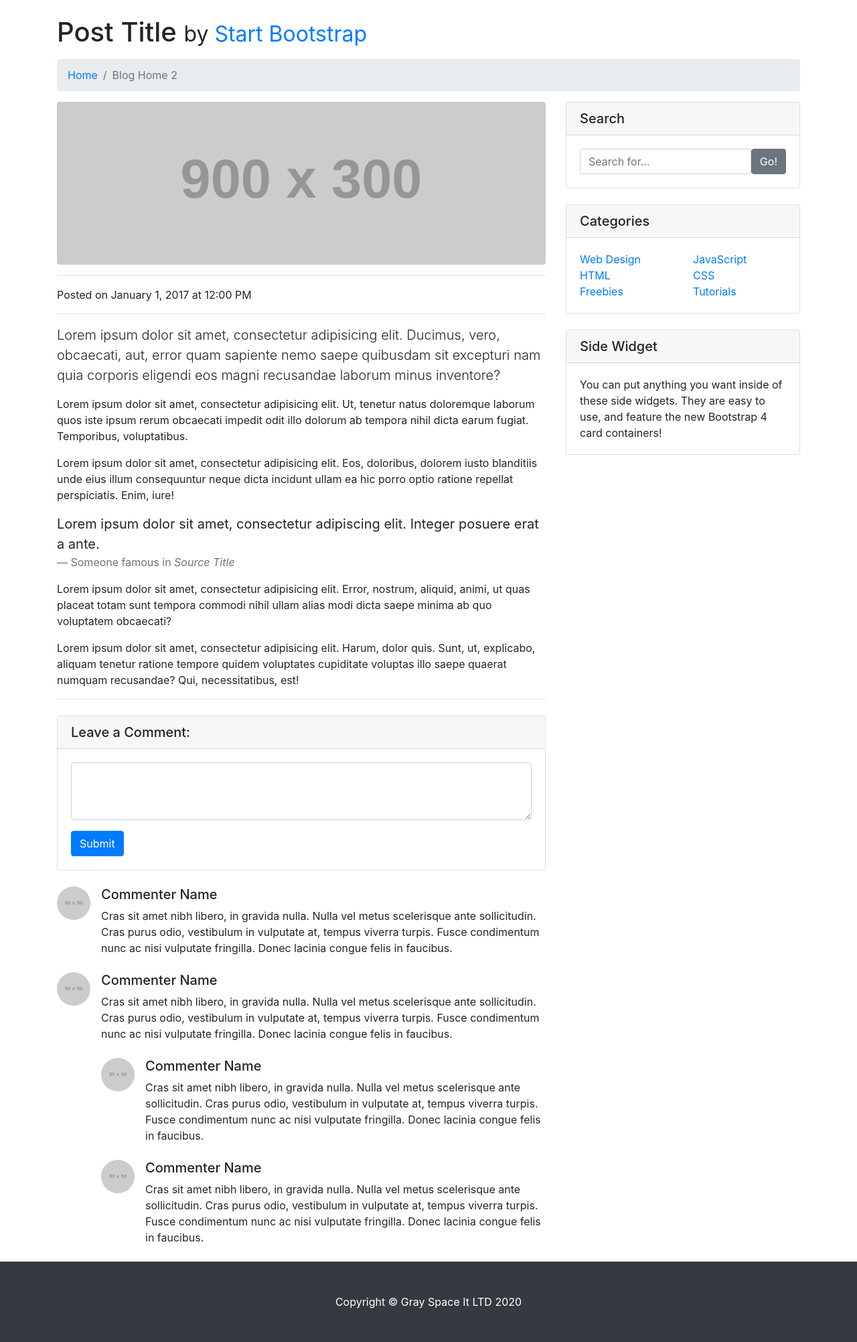
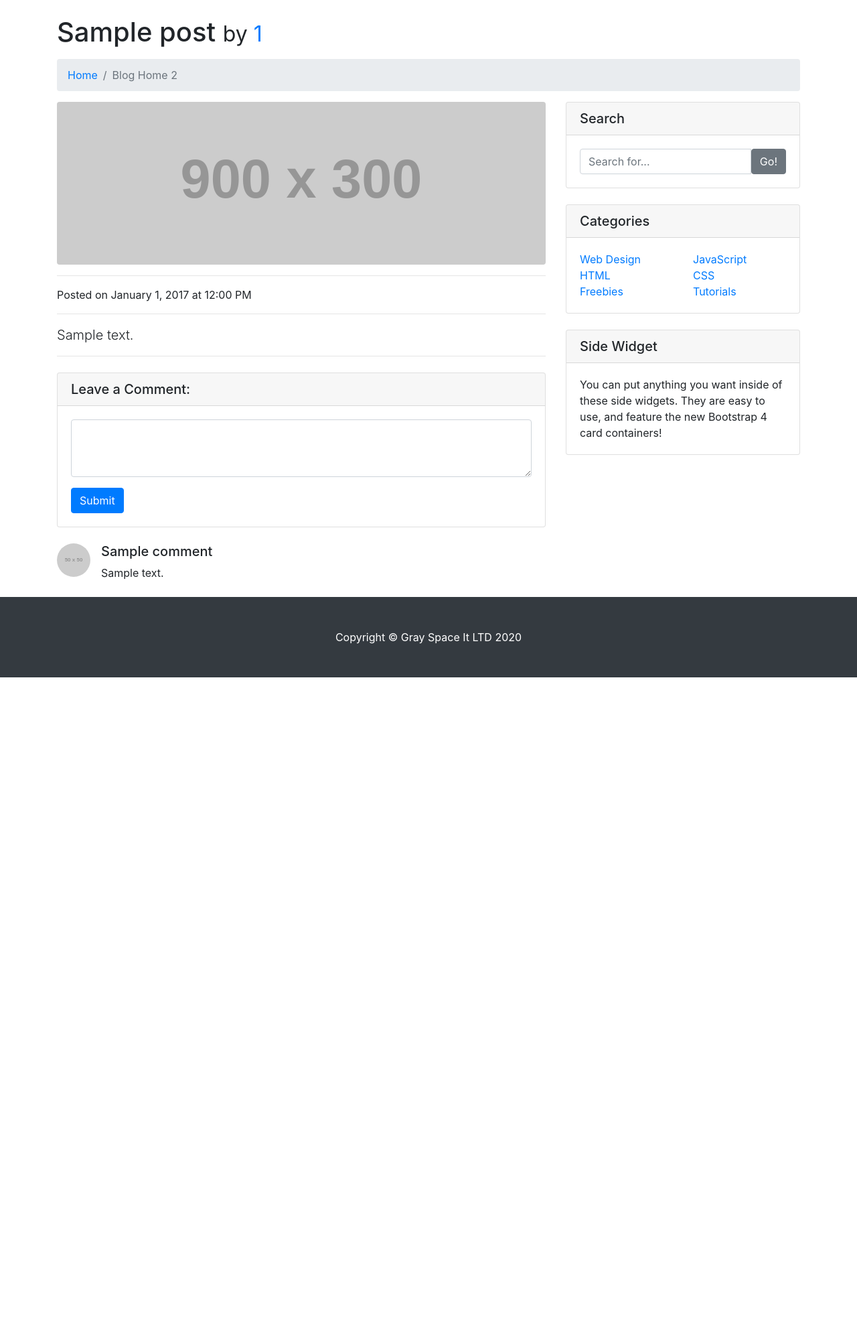
Before and after one commit to Rijoanul-Shanto/blog, a Django app: template posts/templates/blog-post.html in a window 1280 px wide. Shown: the part 56-2059 px from the top of the page at 67% size. After the commit the page ends 1067 px from the top, so only its background shows below. Run offline with Django 3.2, Linux system fonts and the light colour scheme; the template is opened without the code that fills it: most values are stand-ins (such as "Sample title", 1, 10 or a date in 2020); grey boxes labelled with a size stand in for pictures from a placeholder-image service; some libraries are stand-ins or nearby versions.

Commit message:
[ADD] Integrate JSON Placeholder
Json placeholder integrated
    - got posts details from JSON placeholder
    - got posts comments from JSON placeholder
    - toastr.js.map added

Resolves: #9

```diff
--- a/posts/templates/blog-listing.html
+++ b/posts/templates/blog-listing.html
@@ -28,13 +28,13 @@
                         <div class="col-lg-6">
                             <h2 class="card-title">{{ post.title }}</h2>
                             <p class="card-text">{{ post.body | truncatewords:30 }}</p>
-                            <a href="#" class="btn btn-primary">Read More &rarr;</a>
+                            <a href="{% url 'post_details'  post.id %}" class="btn btn-primary">Read More &rarr;</a>
                         </div>
                     </div>
                 </div>
                 <div class="card-footer text-muted">
                     Posted on January 1, 2017 by
-                    <a href="#">Start Bootstrap</a>
+                    <a href="#">{{ post.userId }}</a>
                 </div>
             </div>
         {% endfor %}
--- a/posts/templates/blog-post.html
+++ b/posts/templates/blog-post.html
@@ -6,9 +6,9 @@
     <div class="container">
 
         <!-- Page Heading/Breadcrumbs -->
-    <h1 class="mt-4 mb-3">Post Title
+        <h1 class="mt-4 mb-3">{{ post.title }}
             <small>by
-        <a href="#">Start Bootstrap</a>
+                <a href="#">{{ post.userId }}</a>
             </small>
         </h1>
 
@@ -35,22 +35,8 @@
                 <hr>
 
                 <!-- Post Content -->
-        <p class="lead">Lorem ipsum dolor sit amet, consectetur adipisicing elit. Ducimus, vero, obcaecati, aut, error quam sapiente nemo saepe quibusdam sit excepturi nam quia corporis eligendi eos magni recusandae laborum minus inventore?</p>
+                <p class="lead">{{ post.body }}</p>
 
-        <p>Lorem ipsum dolor sit amet, consectetur adipisicing elit. Ut, tenetur natus doloremque laborum quos iste ipsum rerum obcaecati impedit odit illo dolorum ab tempora nihil dicta earum fugiat. Temporibus, voluptatibus.</p>
-
-        <p>Lorem ipsum dolor sit amet, consectetur adipisicing elit. Eos, doloribus, dolorem iusto blanditiis unde eius illum consequuntur neque dicta incidunt ullam ea hic porro optio ratione repellat perspiciatis. Enim, iure!</p>
-
-        <blockquote class="blockquote">
-          <p class="mb-0">Lorem ipsum dolor sit amet, consectetur adipiscing elit. Integer posuere erat a ante.</p>
-          <footer class="blockquote-footer">Someone famous in
-            <cite title="Source Title">Source Title</cite>
-          </footer>
-        </blockquote>
-
-        <p>Lorem ipsum dolor sit amet, consectetur adipisicing elit. Error, nostrum, aliquid, animi, ut quas placeat totam sunt tempora commodi nihil ullam alias modi dicta saepe minima ab quo voluptatem obcaecati?</p>
-
-        <p>Lorem ipsum dolor sit amet, consectetur adipisicing elit. Harum, dolor quis. Sunt, ut, explicabo, aliquam tenetur ratione tempore quidem voluptates cupiditate voluptas illo saepe quaerat numquam recusandae? Qui, necessitatibus, est!</p>
 
                 <hr>
 
@@ -68,39 +54,14 @@
                 </div>
 
                 <!-- Single Comment -->
+                {% for comment in comments %}
                     <div class="media mb-4">
                         <img class="d-flex mr-3 rounded-circle" src="http://placehold.it/50x50" alt="">
                         <div class="media-body">
-            <h5 class="mt-0">Commenter Name</h5>
-            Cras sit amet nibh libero, in gravida nulla. Nulla vel metus scelerisque ante sollicitudin. Cras purus odio, vestibulum in vulputate at, tempus viverra turpis. Fusce condimentum nunc ac nisi vulputate fringilla. Donec lacinia congue felis in faucibus.
+                            <h5 class="mt-0">{{ comment.name }}</h5>{{ comment.body }}
                         </div>
                     </div>
-
-        <!-- Comment with nested comments -->
-        <div class="media mb-4">
-          <img class="d-flex mr-3 rounded-circle" src="http://placehold.it/50x50" alt="">
-          <div class="media-body">
-            <h5 class="mt-0">Commenter Name</h5>
-            Cras sit amet nibh libero, in gravida nulla. Nulla vel metus scelerisque ante sollicitudin. Cras purus odio, vestibulum in vulputate at, tempus viverra turpis. Fusce condimentum nunc ac nisi vulputate fringilla. Donec lacinia congue felis in faucibus.
-
-            <div class="media mt-4">
-              <img class="d-flex mr-3 rounded-circle" src="http://placehold.it/50x50" alt="">
-              <div class="media-body">
-                <h5 class="mt-0">Commenter Name</h5>
-                Cras sit amet nibh libero, in gravida nulla. Nulla vel metus scelerisque ante sollicitudin. Cras purus odio, vestibulum in vulputate at, tempus viverra turpis. Fusce condimentum nunc ac nisi vulputate fringilla. Donec lacinia congue felis in faucibus.
-              </div>
-            </div>
-
-            <div class="media mt-4">
-              <img class="d-flex mr-3 rounded-circle" src="http://placehold.it/50x50" alt="">
-              <div class="media-body">
-                <h5 class="mt-0">Commenter Name</h5>
-                Cras sit amet nibh libero, in gravida nulla. Nulla vel metus scelerisque ante sollicitudin. Cras purus odio, vestibulum in vulputate at, tempus viverra turpis. Fusce condimentum nunc ac nisi vulputate fringilla. Donec lacinia congue felis in faucibus.
-              </div>
-            </div>
-
-          </div>
-        </div>
+                {% endfor %}
 
             </div>
 
@@ -159,7 +120,8 @@
                 <div class="card my-4">
                     <h5 class="card-header">Side Widget</h5>
                     <div class="card-body">
-            You can put anything you want inside of these side widgets. They are easy to use, and feature the new Bootstrap 4 card containers!
+                        You can put anything you want inside of these side widgets. They are easy to use, and feature
+                        the new Bootstrap 4 card containers!
                     </div>
                 </div>
 
--- a/posts/urls.py
+++ b/posts/urls.py
@@ -1,7 +1,7 @@
 from django.urls import path
-from posts.views import PostsView, post_details
+from posts.views import PostsView, PostDetailsView
 
 urlpatterns = [
     path('', PostsView.as_view(), name="posts"),
-    path('<int:post_id>/', post_details)
+    path('<int:post_id>/', PostDetailsView.as_view(), name="post_details"),
 ]
--- a/templates/base.html
+++ b/templates/base.html
@@ -61,6 +61,9 @@
                 </li>
                 {% if user.is_authenticated %}
                     <li class="nav-item">
+                        <a class="nav-link" href="#">{{ user.first_name }}</a>
+                    </li>
+                    <li class="nav-item">
                         <a class="nav-link" href="/auth/logout">Logout</a>
                     </li>
                 {% else %}
```
Also changed, not shown: posts/views.py (+10 -2 lines), 1 other file. Lines whose indentation alone changed are shown as unchanged.
